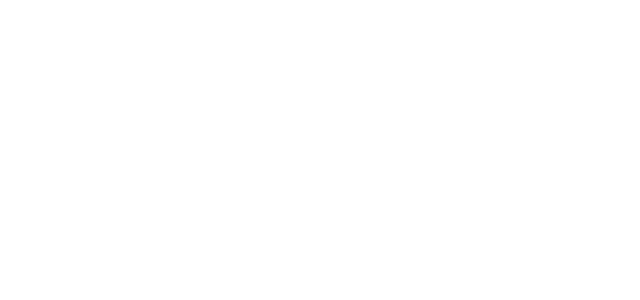
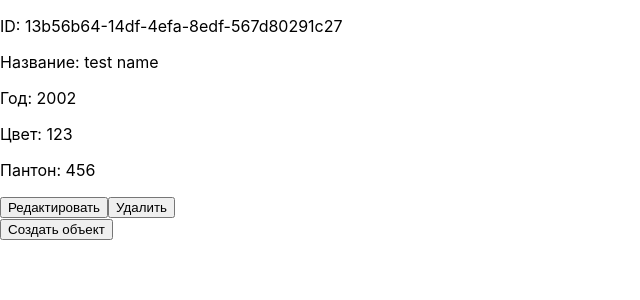
Before and after one commit to danlevik/aton-internship-frontend-task, a React (Create React App) app: page /objects in a window 1280 px wide. Before the commit this address had no page. Shown: the top 300 px of the page, without its empty margins (0-640 px from the left). Built offline with nearby package versions, Linux system fonts and the light colour scheme; sample sign-in values are in the browser's storage.

Commit message:
added local object creation

```diff
--- a/package.json
+++ b/package.json
@@ -14,6 +14,7 @@
     "react-router-dom": "^6.11.2",
     "react-scripts": "5.0.1",
     "react-toastify": "^9.1.3",
+    "uuidv4": "^6.2.13",
     "web-vitals": "^2.1.4"
   },
   "scripts": {
--- a/src/App.js
+++ b/src/App.js
@@ -4,6 +4,7 @@
 import { Auth } from "./pages/Auth/index";
 import { MainPage } from "./pages/MainPage";
 import ProtectedRoute from "./util/ProtectedRoute";
+import { UserObjects } from "./pages/UserObjects";
 
 function App() {
   return (
@@ -20,14 +21,14 @@
           }
         ></Route>
 
-        {/* <Route
+        <Route
           path="/objects"
           element={
             <ProtectedRoute>
               <UserObjects />
             </ProtectedRoute>
           }
-        ></Route> */}
+        ></Route>
       </Routes>
     </div>
   );
--- /dev/null
+++ b/src/components/Modal/index.jsx
@@ -0,0 +1,70 @@
+import { useState } from "react";
+import { v4 as uuid } from "uuid";
+import { Header } from "../Header";
+
+export const Modal = ({
+  addObject,
+  editObject,
+  onCloseModal,
+  editingObject,
+}) => {
+  const [naming, setNaming] = useState("");
+  const [year, setYear] = useState("");
+  const [color, setColor] = useState("");
+  const [pantone, setPantone] = useState("");
+
+  const onSubmit = async (event) => {
+    event.preventDefault();
+    const newObject = {
+      id: uuid(),
+      naming,
+      year,
+      color,
+      pantone,
+    };
+    if (editingObject) {
+      newObject.id = editingObject.id;
+      editObject(newObject);
+    } else {
+      addObject(newObject);
+    }
+    onCloseModal();
+  };
+
+  return (
+    <div>
+      <Header></Header>
+      <form onSubmit={onSubmit}>
+        <label htmlFor="naming">Название</label>
+        <input
+          onChange={(e) => setNaming(e.target.value)}
+          id="naming"
+          value={naming}
+          placeholder="Название..."
+        ></input>
+        <label htmlFor="year">Год</label>
+        <input
+          onChange={(e) => setYear(e.target.value)}
+          id="year"
+          value={year}
+          placeholder="Год..."
+        ></input>
+        <label htmlFor="color">Цвет</label>
+        <input
+          onChange={(e) => setColor(e.target.value)}
+          id="color"
+          value={color}
+          placeholder="Цвет..."
+        ></input>
+        <label htmlFor="pantone">Пантон</label>
+        <input
+          onChange={(e) => setPantone(e.target.value)}
+          id="pantone"
+          value={pantone}
+          placeholder="Пантон..."
+        ></input>
+        <button type="submit">Создать</button>
+      </form>
+    </div>
+  );
+};
--- /dev/null
+++ b/src/components/UserObject/index.jsx
@@ -0,0 +1,22 @@
+export const UserObject = ({ data, deleteObject, onOpenModal, editObject }) => {
+  const onDelete = () => {
+    deleteObject(data.id);
+  };
+
+  const onEdit = () => {
+    editObject(data);
+    onOpenModal(true);
+  };
+
+  return (
+    <div>
+      <p>ID: {data.id}</p>
+      <p>Название: {data.naming}</p>
+      <p>Год: {data.year}</p>
+      <p>Цвет: {data.color}</p>
+      <p>Пантон: {data.pantone}</p>
+      <button onClick={onEdit}>Редактировать</button>
+      <button onClick={onDelete}>Удалить</button>
+    </div>
+  );
+};
--- /dev/null
+++ b/src/pages/UserObjects/index.jsx
@@ -0,0 +1,68 @@
+import { useCallback, useEffect, useState } from "react";
+import { Modal } from "../../components/Modal";
+import { UserObject } from "../../components/UserObject";
+import { v4 as uuid } from "uuid";
+
+export const UserObjects = () => {
+  const [objects, setObjects] = useState([
+    {
+      id: uuid(),
+      naming: "test name",
+      year: "2002",
+      color: "123",
+      pantone: "456",
+    },
+  ]);
+  const [isModalOpened, setIsModalOpened] = useState(false);
+  const [editingObject, setEditingObject] = useState(null);
+
+  const onOpenModal = (id = null) => {
+    setIsModalOpened(true);
+  };
+
+  const onCloseModal = () => {
+    setIsModalOpened(false);
+  };
+
+  const addObject = (newObject) => {
+    const newArray = objects;
+    newArray.push(newObject);
+    setObjects(newArray);
+  };
+
+  const deleteObject = (deletedObjectId) => {
+    const newArray = objects.filter((obj) => obj.id != deletedObjectId);
+    setObjects(newArray);
+  };
+
+  const editObject = (editedObject) => {
+    const newArray = objects.map((obj) =>
+      obj.id === editedObject.id ? editedObject : obj
+    );
+    setObjects(newArray);
+    setEditingObject(null);
+  };
+
+  return (
+    <div>
+      {objects.map((obj, index) => (
+        <UserObject
+          deleteObject={deleteObject}
+          onOpenModal={onOpenModal}
+          editObject={setEditingObject}
+          key={index}
+          data={obj}
+        ></UserObject>
+      ))}
+      <button onClick={onOpenModal}>Создать объект</button>
+      {isModalOpened ? (
+        <Modal
+          onCloseModal={onCloseModal}
+          addObject={addObject}
+          editObject={editObject}
+          editingObject={editingObject}
+        ></Modal>
+      ) : null}
+    </div>
+  );
+};
```
Also changed, not shown: 1 other file (tests, documents, lock files or other folders).
